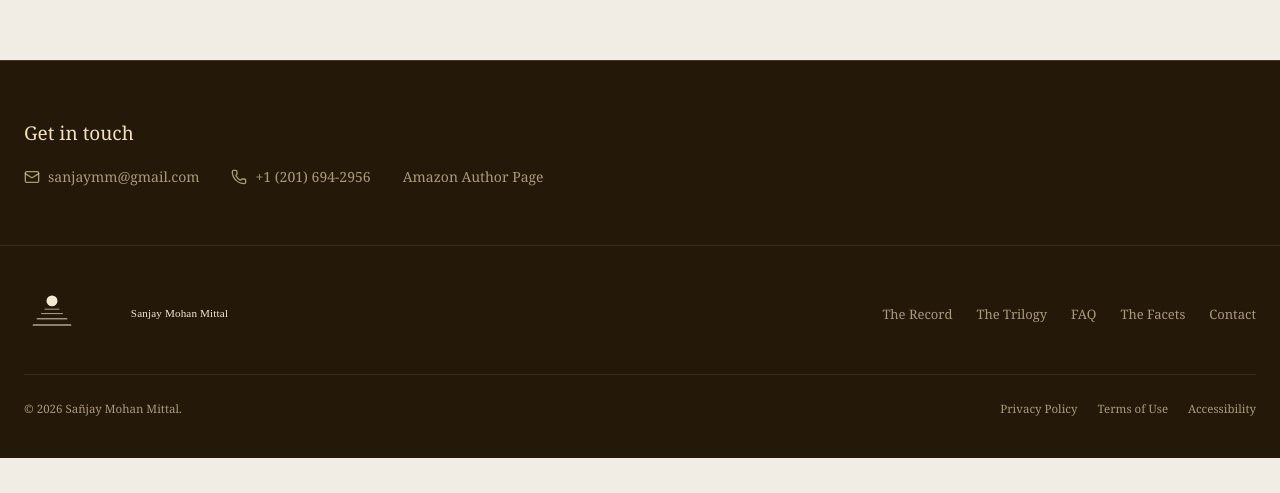
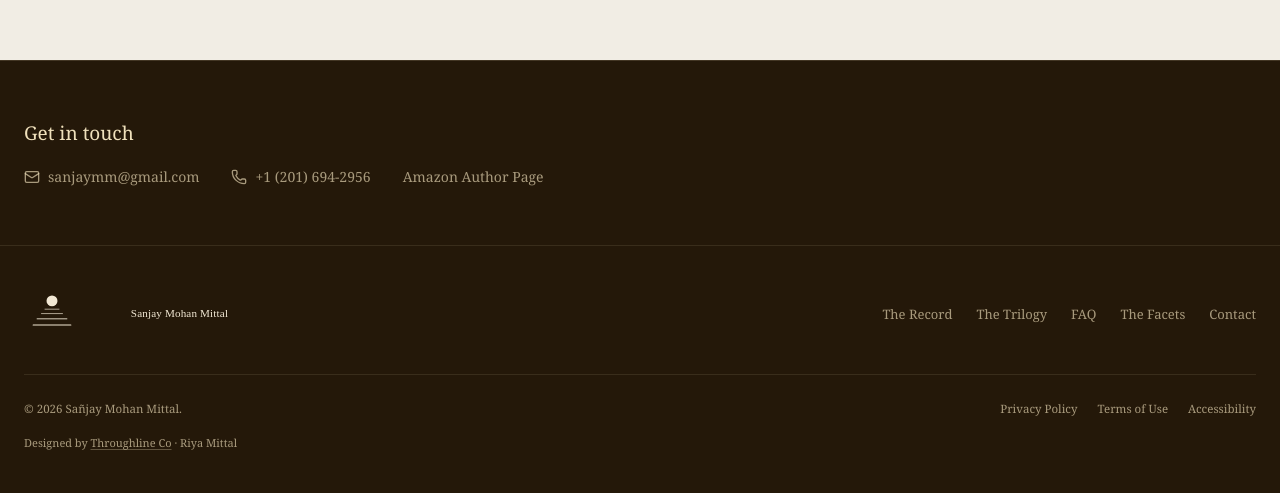
Before and after one commit to SanjayMohanMittal/website, a React (Vite) app: page / in a window 1280 px wide. Shown: the part 10406-10899 px from the top of the page. Before the commit the page ends 10864 px from the top, so only its background shows below. Built offline with nearby package versions, Linux system fonts and the light colour scheme; a web font is replaced by a local one.

Commit message:
Add designer credit to footer

```diff
--- a/src/components/Footer.tsx
+++ b/src/components/Footer.tsx
@@ -85,6 +85,18 @@
             ))}
           </div>
         </div>
+        <p className="mt-4 font-data text-[11px] text-paper/65">
+          Designed by{' '}
+          <a
+            href="https://throughline.community/"
+            target="_blank"
+            rel="noopener noreferrer"
+            className="underline decoration-paper/30 underline-offset-2 transition-colors hover:text-gold"
+          >
+            Throughline Co
+          </a>{' '}
+          · Riya Mittal
+        </p>
       </div>
       </footer>
     </>
```
